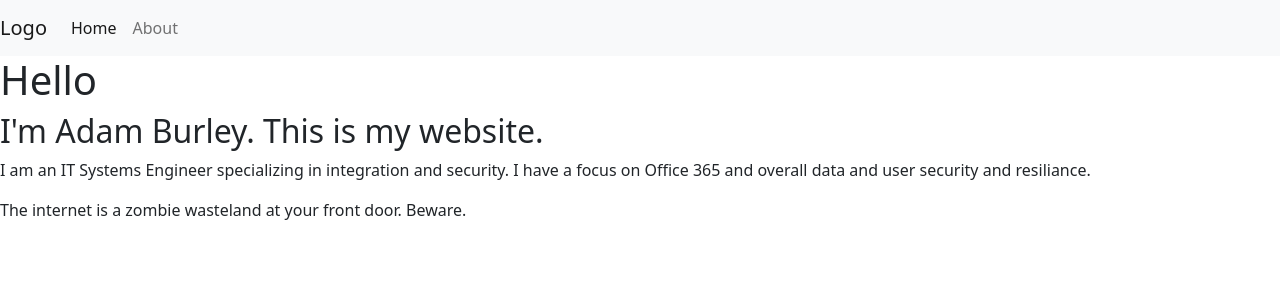
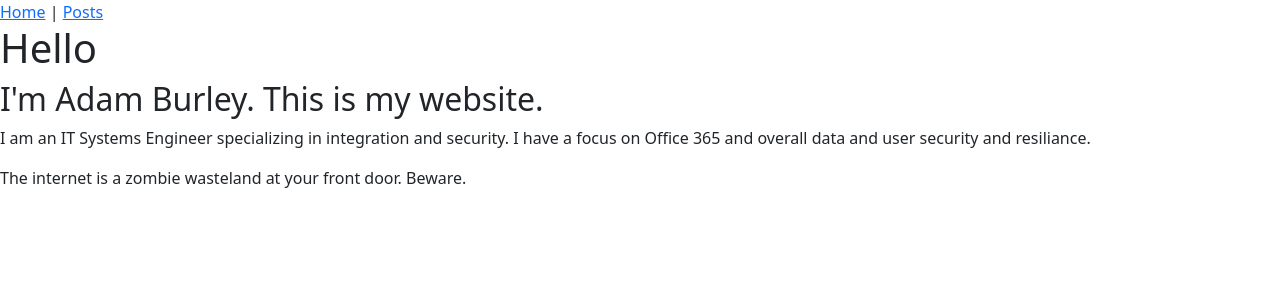
Before and after one commit to adamburley/adamburley.github.io, a Jekyll site: the page built from index.html, in a window 1280 px wide. Shown: the top 300 px of the page. Built offline with Jekyll 4.4.1, drawn with Linux system fonts in a browser that asks for light colours.

Commit message:
Update header.html

```diff
--- a/_includes/header.html
+++ b/_includes/header.html
@@ -1,12 +1 @@
-<nav class="navbar navbar-expand-lg navbar-light bg-light">
-  <a class="navbar-brand" href="#">Logo</a>
-  <button class="navbar-toggler" type="button" data-toggle="collapse" data-target="#navbarNavAltMarkup" aria-controls="navbarNavAltMarkup" aria-expanded="false" aria-label="Toggle navigation">
-    <span class="navbar-toggler-icon"></span>
-  </button>
-  <div class="collapse navbar-collapse" id="navbarNavAltMarkup">
-    <div class="navbar-nav">
-      <a class="nav-item nav-link active" href="/">Home</a>
-      <a class="nav-item nav-link" href="/about.html">About</a>
-    </div>
-  </div>
-</nav>
+<div id=header><a href='/'>Home</a>&nbsp;|&nbsp;<a href='posts'>Posts</a></div>
```
